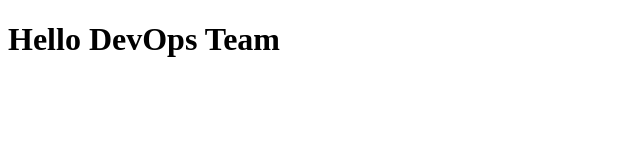
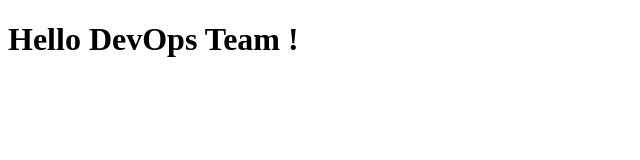
Before and after one commit to Hayasa/bdg_jenkins, a plain HTML site: page index.html in a window 1280 px wide. Shown: the full height of the page, 0-640 px from the left. Drawn offline with Linux system fonts and the light colour scheme.

Commit message:
Update index.html

```diff
--- a/index.html
+++ b/index.html
@@ -6,6 +6,6 @@
 		</title>
 	</head>
 	<body>
-            <h1>Hello DevOps Team</h1>
+            <h1>Hello DevOps Team !</h1>
 	</body>
 </html>
```
